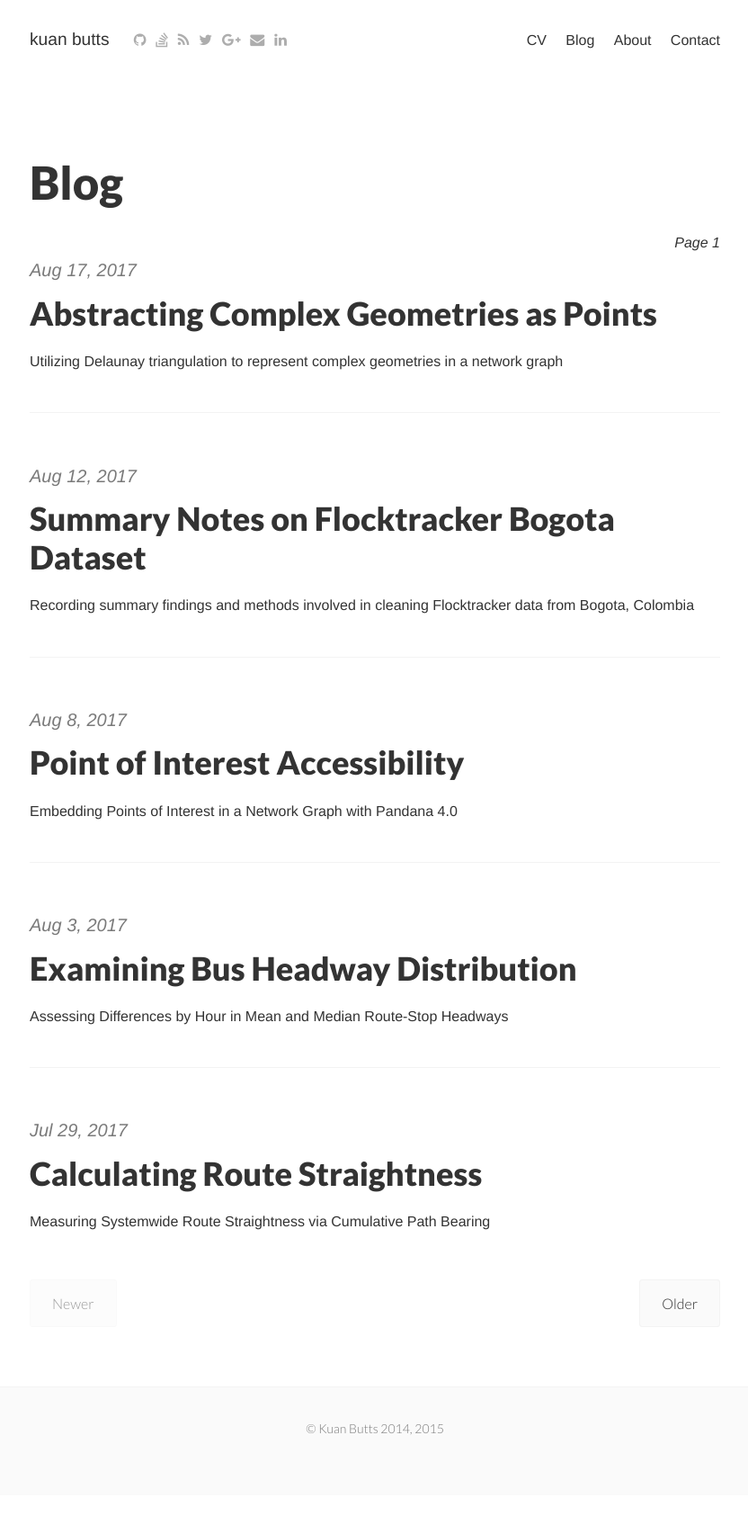
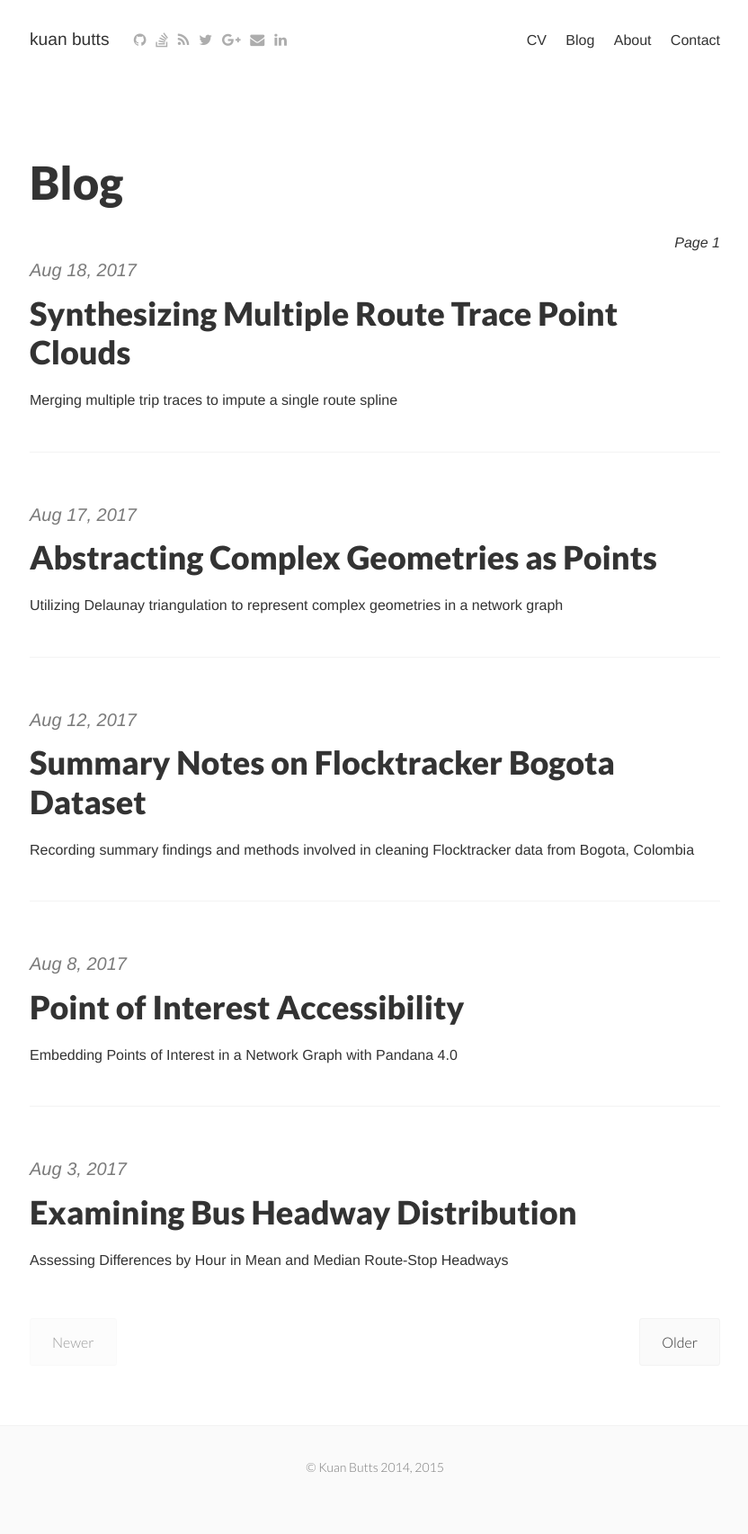
Before and after one commit to kuanb/kuanb.github.io, a Jekyll site: the page built from blog/index.html, in a window 1280 px wide. Shown: the whole page at 90% size, without its empty margins (223-1055 px from the left). Built offline with Jekyll 4.4.1, drawn with Linux system fonts in a browser that asks for light colours; nearby versions of some CDN libraries; the list of posts is cut into pages by our own code; before the commit the page ends 1662 px from its top, so only the background shows below that; some of the changed lines change nothing that is shown.

Commit message:
triangulate spline post
rebuild pages

```diff
--- /dev/null
+++ b/_posts/2017-08-18-triangulate-spline.md
@@ -0,0 +1,148 @@
+---
+published: true
+title: Synthesizing Multiple Route Trace Point Clouds
+layout: post
+summary: Merging multiple trip traces to impute a single route spline
+comments: true
+---
+
+In the following post I describe a quick and dirty method for taking the traces from multiple trips and imputing a likely spline from the point cloud. The advantage of this method is that no order is needed for the original trace points. This means that we can combine multiple trips together that ran along the same route, as well as include trips that did not run the entire segment of the other trips.
+
+## Example use case
+
+What would be a use case for this? Say you are mapping transit routes and you have volunteers performing the tracing using cell phones. They may not all ride the trip at the same time, nor may they all ride the same trip from start to finish. Furthermore, some may ride it one way and some another. Typically, it would be difficult to combine these trips and try to impute a single route from them.
+
+With the method I outline, one can combine all available traces related to a given route and then merge the point clouds together. From the combined point cloud a single LineString object is returned. With this object, we can then easily convert the shape to GeoJSON and either submit it as-is or run it through a map matching service like Mapzen’s [Flex API](https://mapzen.com/products/map-matching/). This will snap the route to existing OpenStreetMap (OSM) paths. Also, we can take the resulting LineString information and pin nodes to it to generate standardized GTFS data. This is important for creating stating schedule feeds as a core requirement of GTFS is a reference route path.
+
+## Running through the process
+
+![trace_example](https://raw.githubusercontent.com/kuanb/kuanb.github.io/master/images/_posts/triangulate-spine/trace_example.png)
+
+Let's start with an example spread of data. In this example, notice that there is a clear path for the data but there is scattershot accuracy. The above image features a zoomed-in segment of one leg of the total combined traces. A clear direction and trajectory is visible from the unsorted point cloud of data, by looking at it visually. A bounds has been drawn around the data and we can see that, although it is a multipolygon, it roughly follows the path of an (as of yet not determined) spine.
+
+First, merge all points from all traces into a single array composed of Shapely Points objects. Buffer these according to the resolution of the GPS signal as observed (e.g. 50 meter accuracy so buffer all points by 50 meters).
+
+![blob](https://raw.githubusercontent.com/kuanb/kuanb.github.io/master/images/_posts/triangulate-spine/blob.png)
+
+Once buffered, we should be able to unary union the result to a single blog like shape, as in the above example image.
+
+![simple_triangulate](https://raw.githubusercontent.com/kuanb/kuanb.github.io/master/images/_posts/triangulate-spine/simple_triangulate.png)
+
+We can use Shapely’s built in triangulate method to create triangle planes between all existing vertices from the polygon’s coordinates. If you want to more about triangulation, check out my [previous post](http://kuanbutts.com/2017/08/17/delaunay-triangulation/) on constrained vertices and Delaunay triangulation methods. The script would be as follows:
+
+{% highlight python %}
+from shapely.geometry import MultiPolygon
+from shapely.ops import triangulate
+
+triangles = MultiPolygon(triangulate(shape, tolerance=0.0))
+{% endhighlight %}
+
+Now let’s drop all triangles that fall outside of the bounds of the original, parent shape.
+
+![constrained_triangulate](https://raw.githubusercontent.com/kuanb/kuanb.github.io/master/images/_posts/triangulate-spine/constrained_triangulate.png)
+
+The result, as seen above, is fairly straightforward and is created via the following:
+
+{% highlight python %}
+tri_cleaned = []
+
+# only preserve the triangles that are within the bounds
+# of the parent shape
+for poly in triangles:
+    if poly.centroid.intersects(shape):
+        tri_cleaned.append(poly)
+{% endhighlight %}
+
+![vertices_w_points](https://raw.githubusercontent.com/kuanb/kuanb.github.io/master/images/_posts/triangulate-spine/vertices_w_points.png)
+
+Now comes the fun part. We need to break this shape down into its component vertices and extract the midpoints of only those that are not along the edges/exterior of the shape. The result, plotted, should look like the above. Below, a script hashes out a quick way to accomplish this:
+
+{% highlight python %}
+from shapely.geometry import Point, LineString
+
+lines_and_points = []
+just_points = []
+
+# used as reference
+shape_buff = shape.exterior.buffer(.1)
+
+# extract the midpoints of all triangles in the triangulated point
+# cloud shape that do not reside on the geometry exterior
+for tri in tri_cleaned:
+    ext = tri.exterior.coords
+    for start, fini in zip(ext[:-1], ext[1:]):
+        lines_and_points.append(LineString([start, fini]))
+
+    for start, fini in zip(ext[:-1], ext[1:]):
+        pt_0 = start[0] + ((fini[0] - start[0])/2)
+        pt_1 = start[1] + ((fini[1] - start[1])/2)
+
+        new_pt = Point([pt_0, pt_1])
+        new_pt_buff = new_pt.buffer(.05)
+
+
+        if not new_pt.intersects(shape_buff):
+            lines_and_points.append(new_pt_buff)
+            just_points.append(new_pt)
+{% endhighlight %}
+
+![just_points](https://raw.githubusercontent.com/kuanb/kuanb.github.io/master/images/_posts/triangulate-spine/just_points.png)
+
+Great, now we have all the points that we need to work with. As you can see in the above image, these points roughly make the “spine” of the geometry. They are in no particular order, though.
+
+![out_of_order](https://raw.githubusercontent.com/kuanb/kuanb.github.io/master/images/_posts/triangulate-spine/out_of_order.png)
+
+We can see how out of order they are by plotting them as a LineString, as in the above. Naturally, the triangulation method creates no “start to finish” order, so we must infer one. Because we have a structured point cloud now, though, where each point roughly correlates with one point along the spine of the geometry, we only need two pieces of information to be able to infer the order of the line.
+
+First, we need the start point and then we need the end point. We can get these from any trip that has both of them. In our case, so long as one rider has done the whole trip we can do this by pulling that rider’s first and last points. We can select the longest route of all “complete” rides in order to access these reference start and end points.
+
+Once we have them, getting the start and end points is merely a matter of getting the nearest point in the midpoint vertices point cloud to each of them.
+
+![sorted](https://raw.githubusercontent.com/kuanb/kuanb.github.io/master/images/_posts/triangulate-spine/sorted.png)
+
+Once we have them, we can iterate through the remaining midpoint points, finding each subsequent closest point from the start point, until we reach the end point. Doing so will create a sorted line for us, as we can see in the above image.
+
+We can see the process for achieving that in the below script:
+
+{% highlight python %}
+remaining = copy.copy(just_points)
+sorted_pts = [start_pt]
+
+reached_end_pt = False
+
+while not reached_end_pt:
+    current = sorted_pts[-1]
+    nearest = None
+    dist = 10000
+    for pr in remaining:
+        d = pr.distance(current)
+        if d < dist:
+            nearest = pr
+            dist = d
+
+    sorted_pts.append(nearest)
+    remaining.remove(nearest)
+
+    # check if this is the same as the end pt
+    if list(nearest.coords) == list(end_pt.coords):
+        reached_end_pt = True
+{% endhighlight %}
+
+## Closing discussion
+
+This is by no means the most refined method of inferring a point cloud spline but it’s fast and dirty. With additional tools like Mapzen’s map matching tools, this method will get you “close enough” so that the final refinement against OSM path network data is possible. It will also leverage the advantages that multiple crowd-sourced pass throughs of a given route affords. That is, we can normalize against noise and discrepancies on multiple rides. Ends of rides may still be a little awkward so some further refinement may be necessary to handle the “hooks” that can occur (as seen in the above example). That said, map-matching typically handles such issues sufficiently to produce useful final shapefiles, which can be used as reference route shapes for any downstream analysis or scheduling, such as in creating a GTFS schedule.
+
+{% highlight python %}
+from geojson import LineString as gj_LineString
+gj_LineString(list(LineString(sorted_pts).coords))
+
+# returns
+# {"coordinates": [[-1.021728515625, -54.92412823402425],
+# [-1.021728515625,
+# …
+# -47.9291803556701],
+# [12.06298828125, -47.96627422845168]],
+# "type": "LineString"}
+{% endhighlight %}
+
+For reference, here's a notebook of the steps taken in the above blog post: [Gist](https://gist.github.com/kuanb/e98e03f1aa8e0c2730051557ab1f0d12).
--- a/index.html
+++ b/index.html
@@ -35,7 +35,7 @@
 
     <div class="strong-btn">
       <b>Latest Posts</b>
-
+      <br><a href="2017/08/18/triangulate-spline/">Synthesizing Multiple Route Trace Point Clouds</a>
       <br><a href="2017/08/17/delaunay-triangulation/">Abstracting Complex Geometries as Points</a>
       <br><a href="/2017/08/12/flocktracker-bogota-data-clean/">Summary Notes on Flocktracker Bogota Dataset</a>
       <br><a href="/2017/08/08/how-to-pdna/">Point of Interest Accessibility Analysis</a>
```
Also changed, not shown: images/_posts/triangulate-spine/blob.png (added), images/_posts/triangulate-spine/constrained_triangulate.png (added), images/_posts/triangulate-spine/just_points.png (added), images/_posts/triangulate-spine/out_of_order.png (added), images/_posts/triangulate-spine/simple_triangulate.png (added), images/_posts/triangulate-spine/sorted.png (added), images/_posts/triangulate-spine/trace_example.png (added), images/_posts/triangulate-spine/vertices_w_points.png (added).
